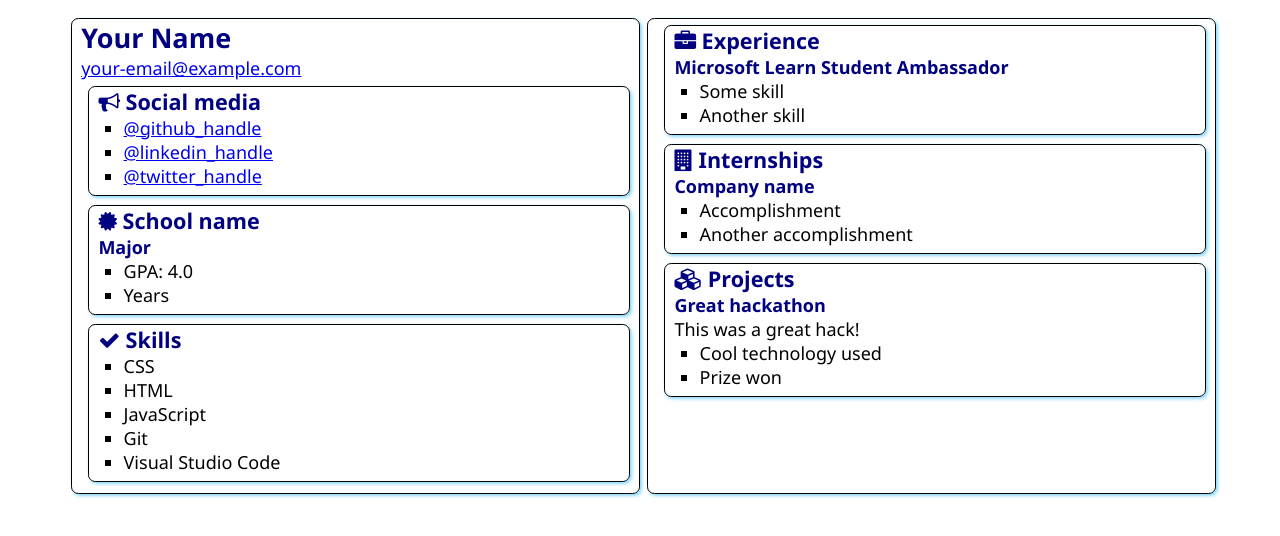
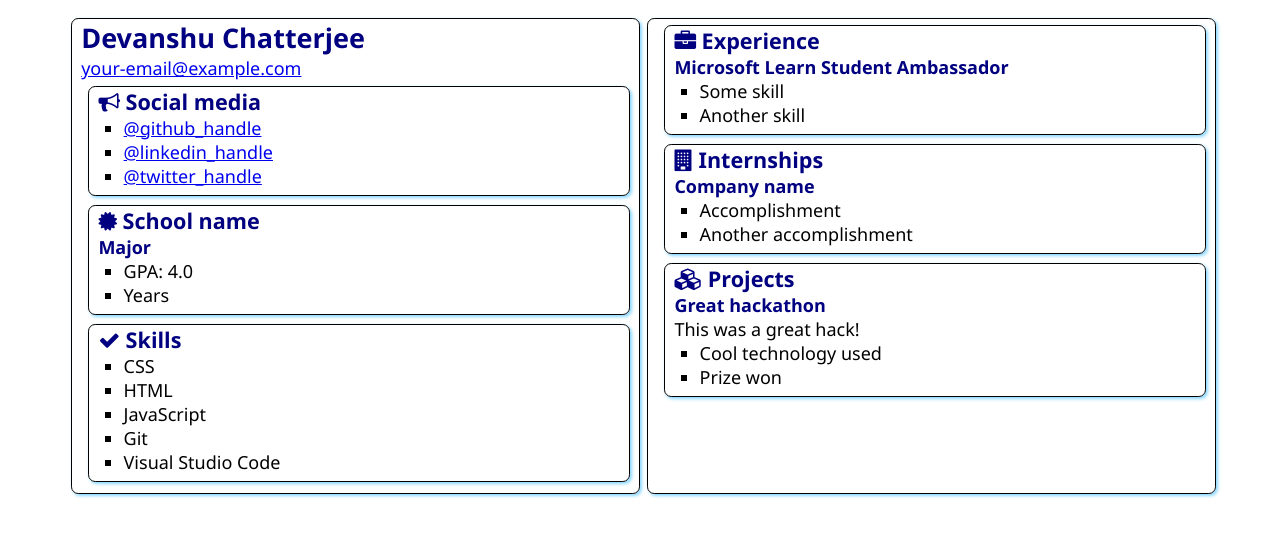
Before and after one commit to 01-DC/SATechnicalOnboarding, a plain HTML site: page src/index.html in a window 1280 px wide. Drawn offline with Linux system fonts and the light colour scheme.

Commit message:
added details

```diff
--- a/src/index.html
+++ b/src/index.html
@@ -12,7 +12,7 @@
 <body>
     <main>
         <article class="box">
-            <h1>Your Name</h1>
+            <h1>Devanshu Chatterjee</h1>
             <div><a href="mailto:your.email@example.com">your-email@example.com</a></div>
 
             <section class="box">
```
